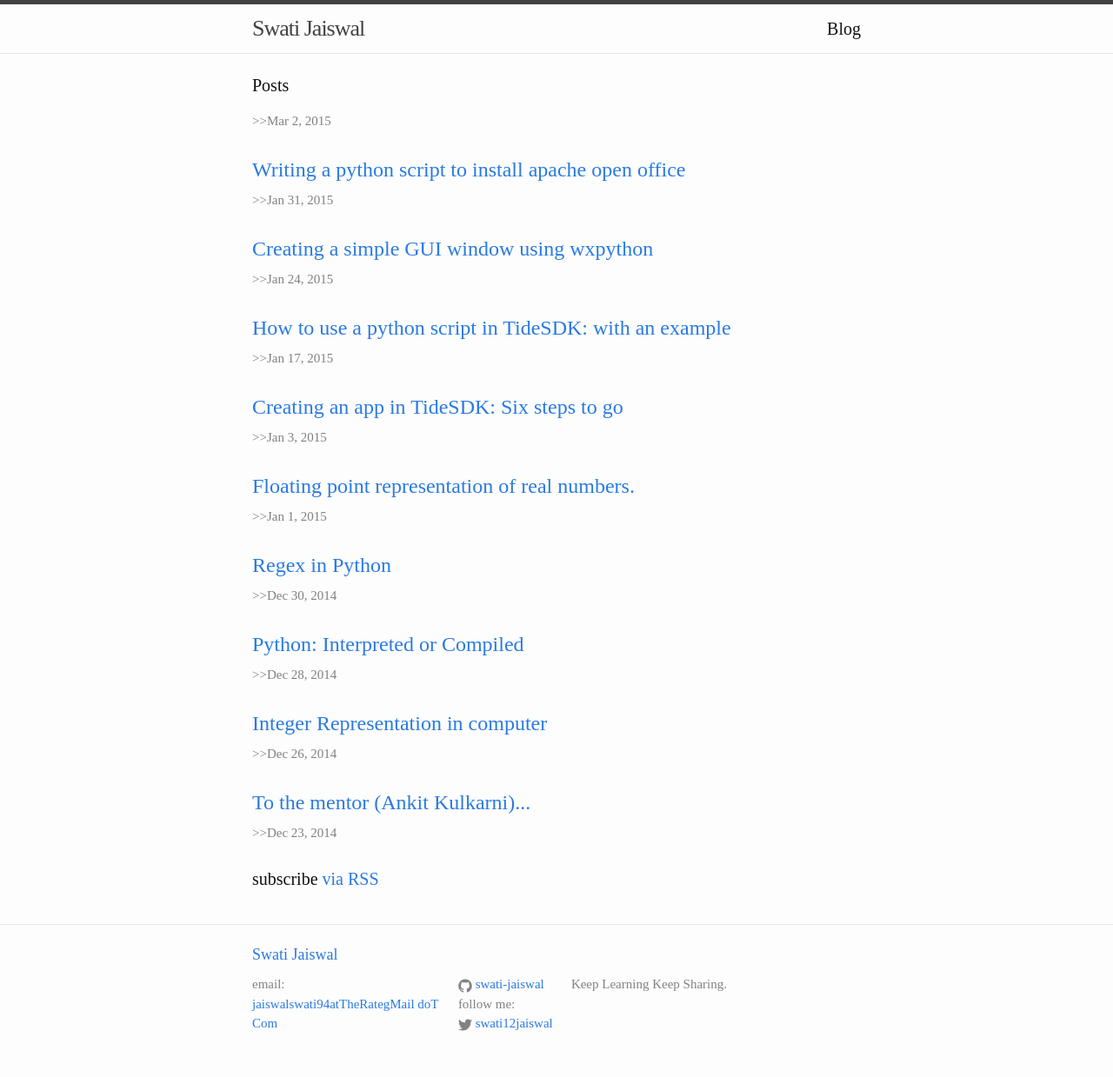
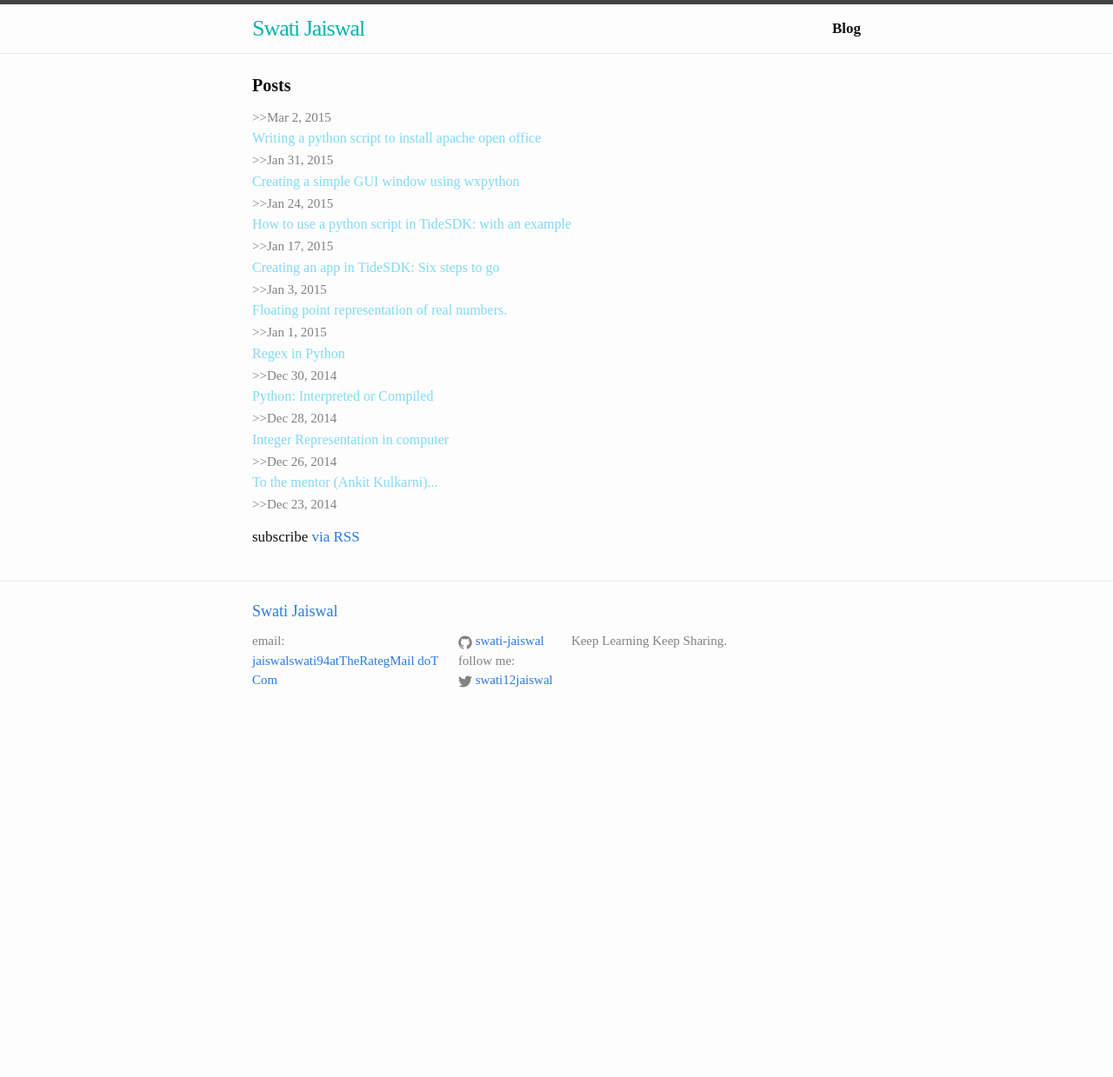
Before and after one commit to curioswati-zz/curioswati.github.io, a Jekyll site: the page built from index.html, in a window 1280 px wide. Shown: the whole page at 87% size. Built offline with Jekyll 4.4.1, drawn with Linux system fonts in a browser that asks for light colours; after the commit the page ends 900 px from its top, so only the background shows below that.

Commit message:
changes font properties for post-links, site-title and basic text of posts.

```diff
--- a/_sass/_layout.scss
+++ b/_sass/_layout.scss
@@ -19,7 +19,7 @@
 
     &,
     &:visited {
-        color: $grey-color-dark;
+        color: $title-color;
     }
 }
 
@@ -33,6 +33,7 @@
 
     .page-link {
         color: $text-color;
+        font-weight: bold;
         line-height: $base-line-height;
 
         // Gaps between nav items, but not on the first one
@@ -167,6 +168,7 @@
 
 .page-heading {
     font-size: 20px;
+    font-weight: bold;
 }
 
 .post-list {
@@ -174,18 +176,28 @@
     list-style: none;
 
     > li {
-        margin-bottom: $spacing-unit;
+        margin-bottom: 0; /*$spacing-unit;*/
+        > a:link{
+          color: $post-link-color;
+        }
+        > a:visited{
+          color: #A4A4A4;
+        }
+        >a:active{
+          color: #01A9DB;
+        }
     }
 }
 
 .post-meta {
-    font-size: $small-font-size;
+    font-size: 13px;
     color: $grey-color;
+    margin: 0 10px 0 0;
 }
 
 .post-link {
     display: block;
-    font-size: 24px;
+    font-size: 16px;
 }
 
 
@@ -198,9 +210,10 @@
 }
 
 .post-title {
-    font-size: 42px;
+    font-size: 32px;
     letter-spacing: -1px;
     line-height: 1;
+    color: $post-link-color;
 
     @include media-query($on-laptop) {
         font-size: 36px;
--- a/css/main.scss
+++ b/css/main.scss
@@ -7,7 +7,7 @@
 
 // Our variables
 $base-font-family: Times New Roman, Helvetica, Arial, sans-serif;
-$base-font-size:   20px;
+$base-font-size:   17px;
 $small-font-size:  $base-font-size * 0.875;
 $base-line-height: 1.5;
 
@@ -20,6 +20,8 @@ $brand-color:      #2a7ae2;
 $grey-color:       #828282;
 $grey-color-light: lighten($grey-color, 40%);
 $grey-color-dark:  darken($grey-color, 25%);
+$title-color:      #04B4AE;
+$post-link-color:  #81DAF5; /*#58D3F7;*/
 
 // Width of the content area
 $content-width:    800px;
```
